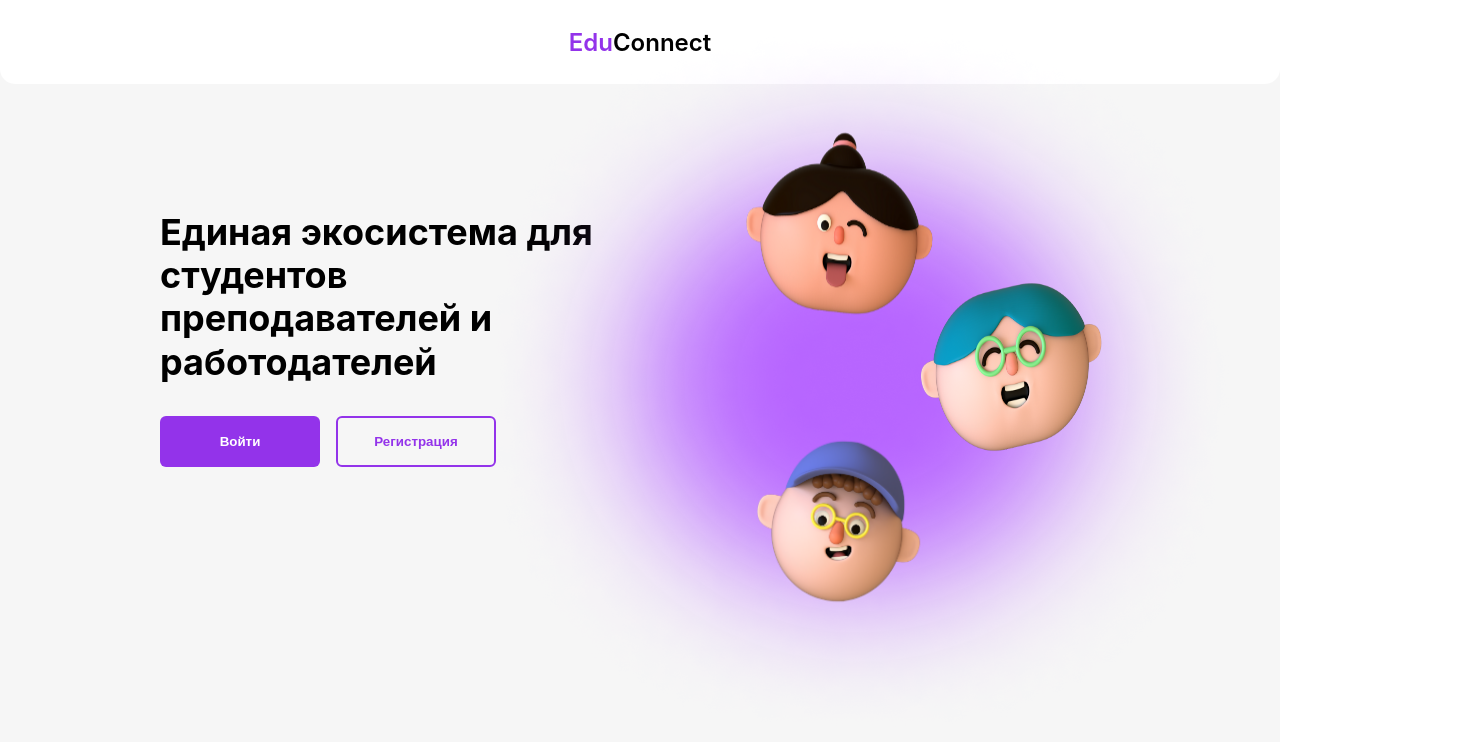
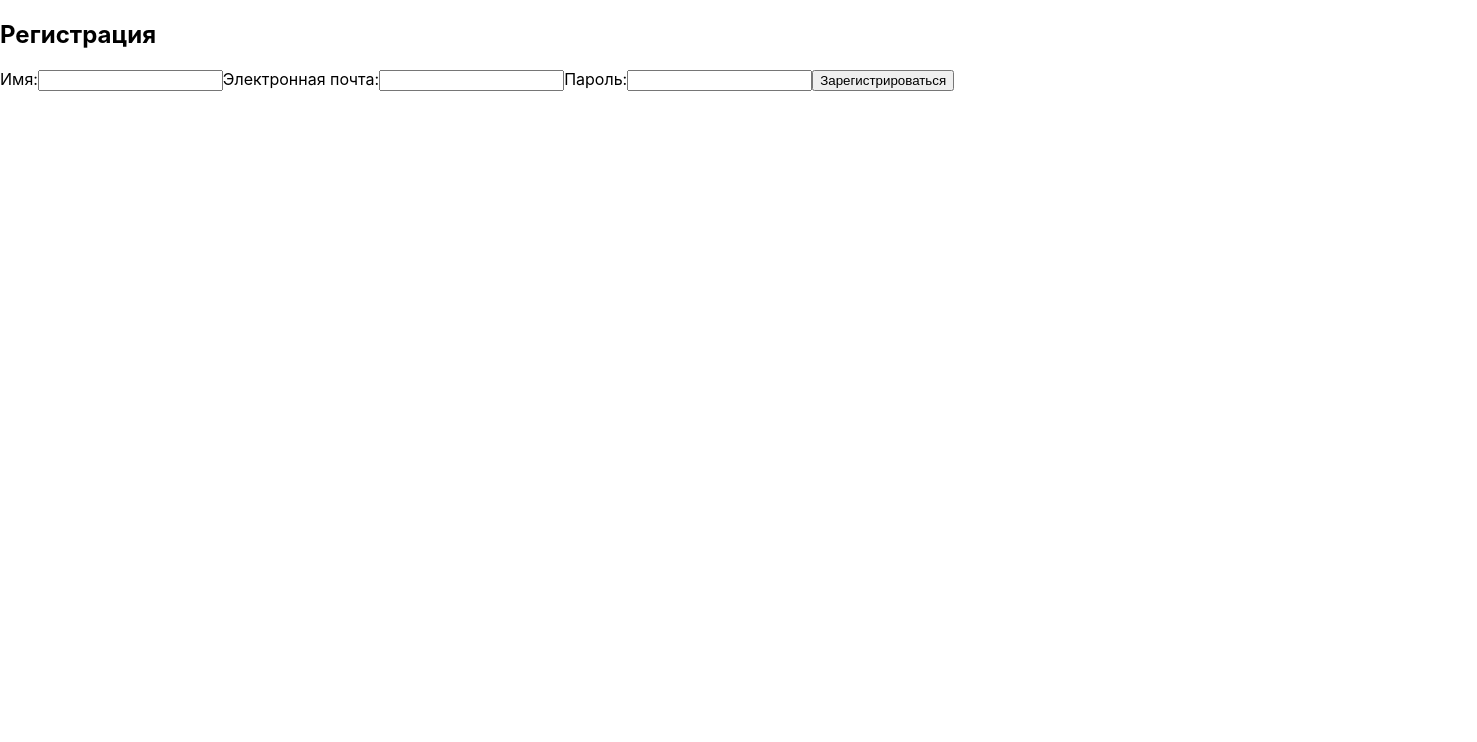
Before and after one commit to STINK3R/SIGMASTACK, a React (Create React App) app: page /register in a window 1280 px wide. Shown: the top 742 px of the page, 1477 px wide, since content can reach past the window. Built offline with nearby package versions, Linux system fonts and the light colour scheme.

Commit message:
add reg/log forms

```diff
--- a/package.json
+++ b/package.json
@@ -8,6 +8,7 @@
     "@testing-library/user-event": "^13.2.1",
     "react": "^18.2.0",
     "react-dom": "^18.2.0",
+    "react-router-dom": "^7.0.2",
     "react-scripts": "5.0.1",
     "web-vitals": "^2.1.0"
   },
--- a/src/App.css
+++ b/src/App.css
@@ -1,4 +1,3 @@
-
 
 .app {
   min-height: 100vh;
@@ -87,9 +86,7 @@
 
 .characters {
   position: relative;
-  width: 400px;
-  height: 400px;
-
+  height: 450px;
 }
 
 
@@ -104,29 +101,30 @@
 }
 
 .character-1 {
-  top: 0%;
+  top: 10%;
   right: 45%;
   transform: rotate(-12deg);
   animation: float 3s infinite;
 }
 
 .character-2 {
-  top: 40%;
+  top: 50%;
   right: 2%;
   transform: rotate(12deg);
   animation: float 3.5s infinite;
+
 }
 
 .character-3 {
-  bottom: -30%;
+  bottom: -35%;
   right: 45%;
   transform: rotate(-6deg);
   animation: float 4s infinite;
 }
 .purpleCircle{
 position: relative;
-bottom: 100px;
-right: 15rem;
+bottom: 50px;
+width: 120%;
 }
 @keyframes float {
   0%, 100% {
--- a/src/App.js
+++ b/src/App.js
@@ -1,12 +1,15 @@
+import React from 'react';
+import { BrowserRouter as Router, Routes, Route, useNavigate } from 'react-router-dom';
 import './App.css';
 import headWithCap from './img/head-with-cap.png';
 import headWithGlasses from './img/head-with-glasses.png';
 import headWithout from './img/head-without.png';
-import PurpleCircle from './img/back-purple-circle.png'
+import PurpleCircle from './img/back-purple-circle.png';
 
+// Страницы
+function HomePage() {
+  const navigate = useNavigate();
 
-
-function App() {
   return (
     <div className="app">
       <div className="container">
@@ -26,10 +29,16 @@ function App() {
               Единая экосистема для студентов преподавателей и работодателей
             </h2>
             <div className="buttons">
-              <button className="button button-primary">
+              <button
+                className="button button-primary"
+                onClick={() => navigate('/login')}
+              >
                 Войти
               </button>
-              <button className="button button-outline">
+              <button
+                className="button button-outline"
+                onClick={() => navigate('/register')}
+              >
                 Регистрация
               </button>
             </div>
@@ -37,31 +46,30 @@ function App() {
 
           {/* Right Column - Characters */}
           <div className="characters">
-            <img className="purpleCircle"
-             src={PurpleCircle}
-             alt="Character with bun"
-             width={757.19}
-             height={714.06}
-             z={-1}
+            <img
+              className="purpleCircle"
+              src={PurpleCircle}
+              alt="Character with bun"
+              width={757.19}
+              height={714.06}
+              z={-1}
             />
             <div className="character character-1">
               <img
                 src={headWithout}
                 alt="Character with bun"
-                width={200}
+                width={250}
                 height={200}
               />
             </div>
-
             <div className="character character-2">
               <img
                 src={headWithGlasses}
                 alt="Character with glasses"
-                width={200}
+                width={250}
                 height={200}
               />
             </div>
-
             <div className="character character-3">
               <img
                 src={headWithCap}
@@ -77,4 +85,58 @@ function App() {
   );
 }
 
+function LoginPage() {
+  return (
+    <div className="form-page">
+      <h2>Вход</h2>
+      <form>
+        <label>
+          Электронная почта:
+          <input type="email" required />
+        </label>
+        <label>
+          Пароль:
+          <input type="password" required />
+        </label>
+        <button type="submit">Войти</button>
+      </form>
+    </div>
+  );
+}
+
+function RegistrationPage() {
+  return (
+    <div className="form-page">
+      <h2>Регистрация</h2>
+      <form>
+        <label>
+          Имя:
+          <input type="text" required />
+        </label>
+        <label>
+          Электронная почта:
+          <input type="email" required />
+        </label>
+        <label>
+          Пароль:
+          <input type="password" required />
+        </label>
+        <button type="submit">Зарегистрироваться</button>
+      </form>
+    </div>
+  );
+}
+
+function App() {
+  return (
+    <Router>
+      <Routes>
+        <Route path="/" element={<HomePage />} />
+        <Route path="/login" element={<LoginPage />} />
+        <Route path="/register" element={<RegistrationPage />} />
+      </Routes>
+    </Router>
+  );
+}
+
 export default App;
```
Also changed, not shown: src/LoginPage.js (added, +22 -0 lines), src/RegistrationPage.js (added, +26 -0 lines), 2 other files (tests, documents, lock files or other folders).
